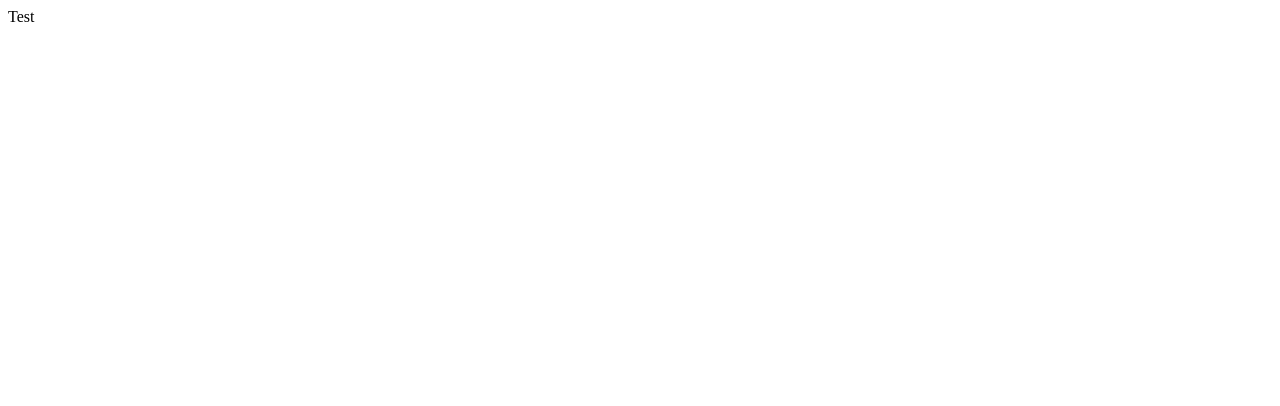
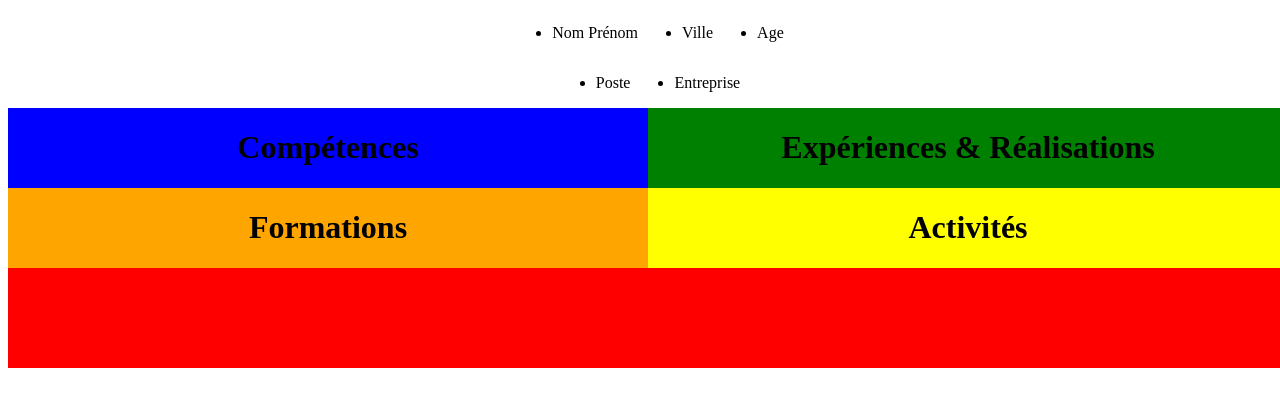
Before and after one commit to littlebr0ther/cvapp, a plain HTML site: page html/index.html in a window 1280 px wide. Drawn offline with Linux system fonts and the light colour scheme; files that its build step writes are made by us from their sources.

Commit message:
modif Aymé index + css

```diff
--- a/css/homepage.css
+++ b/css/homepage.css
@@ -0,0 +1,43 @@
+body {
+	width: 100%;
+	text-align: center;
+}
+
+header {
+	width: 100%;
+}
+
+header ul {
+	display: inline-block;
+}
+
+.blue {
+	width: 50%;
+	float: left;
+	background-color: blue;
+}
+
+.green {
+	width: 50%;
+	float: left;
+	background-color: green;
+}
+
+.orange {
+	width: 50%;
+	float: left;
+	background-color: orange;
+}
+
+.yellow {
+	width: 50%;
+	float: left;
+	background-color: yellow;
+}
+
+.letter {
+	width: 100%;
+	background-color: red;
+	float: left;
+	height: 100px;
+}
--- a/html/index.html
+++ b/html/index.html
@@ -1,8 +1,39 @@
-<!DOCTYPE HTML>
+<!DOCTYPE html>
 <html>
-    <head>
+	<head>
+		<meta charset="utf-8" />
+		<link rel="stylesheet" href="homepage.css">
+		<title>Maquette</title>
+	</head>
 
-    </head>
-    <a>Test</a>
-    </body>
+	<body>
+		<header>
+			<ul><li>Nom Prénom</li></ul>
+			<ul><li>Ville</li></ul>
+			<ul><li>Age</li></ul>
+			<div class="logo"></div>
+			<ul><li>Poste</li></ul>
+			<ul><li>Entreprise</li></ul>
+		</header>
+
+		<div class="blue">
+			<h1>Compétences</h1>
+		</div>
+
+		<div class="green">
+			<h1>Expériences & Réalisations</h1>
+		</div>
+
+		<div class="orange">
+			<h1>Formations</h1>
+		</div>
+
+		<div class="yellow">
+			<h1>Activités</h1>
+		</div>
+
+		<div class="letter">
+
+		</div>
+	</body>
 </html>
```
